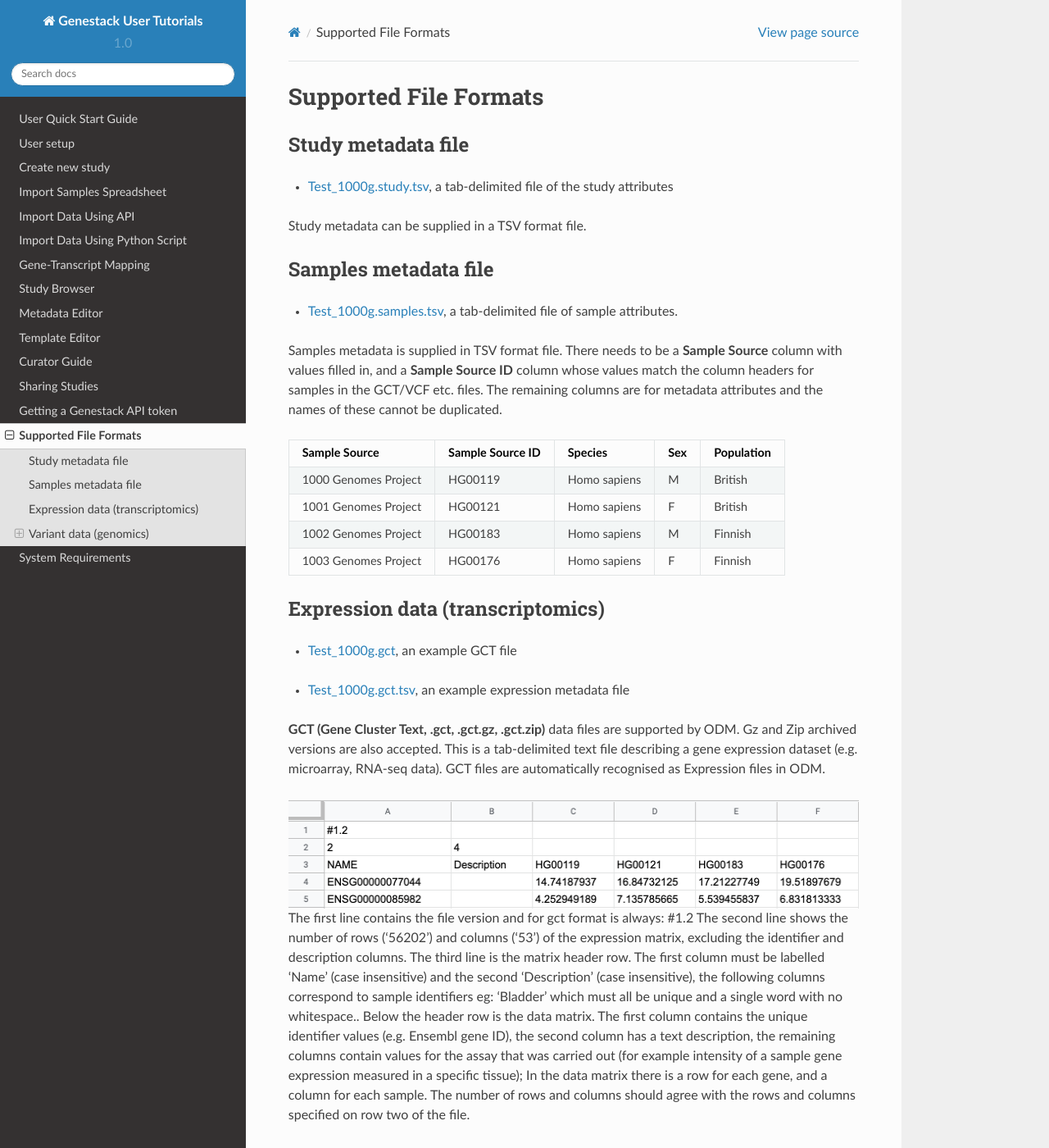
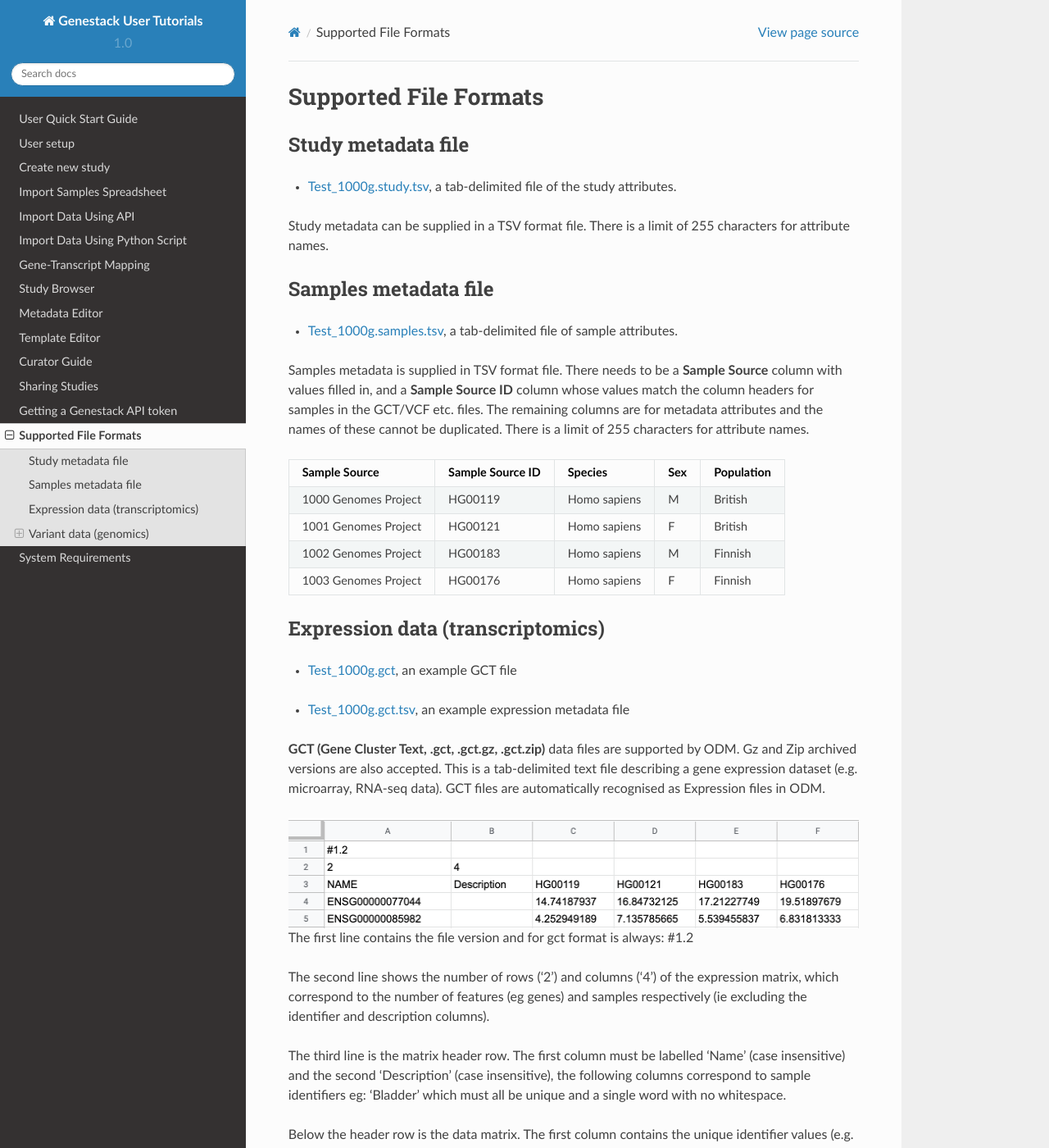
Before and after one commit to genestack/user-guide, a Sphinx documentation site: the page built from source/doc-odm-user-guide/supported-formats.rst, in a window 1280 px wide and 1400 px high. Shown: the whole window at 82% size. Built offline with Sphinx 7.4.7 and the Read the Docs theme 2.0.0, drawn with Linux system fonts in a browser that asks for light colours; some of the changed text lies outside the part shown.

Commit message:
updated supported formats

```diff
--- /dev/null
+++ b/source/doc-odm-user-guide/import-data-script-7.py
@@ -0,0 +1,6 @@
+--study_accession GSF994039 \
+--samples GSF994040 \
+--expression http://exampl.com/expression.gct[GSF994565]  \
+--expression_metadata http://exampl.com/expression_metadata.tsv  \
+--variant http://exampl.com/variations.vcf[GSF994700] \
+--variant_metadata http://exampl.com/variant_metadata.tsv
--- a/source/doc-odm-user-guide/import-data-using-python-script.rst
+++ b/source/doc-odm-user-guide/import-data-using-python-script.rst
@@ -89,6 +89,13 @@ Optionally include data files by appending any or all of the following to the ab
 
 .. literalinclude:: import-data-script-6.py
 
+Updating (signal) data files
+----------------------------
+
+To update a signal data file (e.g. GCT, VCF file) rather than adding another data file, append the accession of the data file to be updated in square brackets to the URL of the data file import. Existing study and sample accessions must be supplied. See the example below:
+
+.. literalinclude:: import-data-script-7.py
+
 Example files
 -------------
 
--- a/source/doc-odm-user-guide/supported-formats.rst
+++ b/source/doc-odm-user-guide/supported-formats.rst
@@ -4,11 +4,11 @@ Supported File Formats
 Study metadata file
 -------------------
 
-- `Test_1000g.study.tsv`_, a tab-delimited file of the study attributes
+- `Test_1000g.study.tsv`_, a tab-delimited file of the study attributes.
 
 .. _`Test_1000g.study.tsv`: https://s3.amazonaws.com/bio-test-data/odm/Test_1000g/Test_1000g.study.tsv
 
-Study metadata can be supplied in a TSV format file.
+Study metadata can be supplied in a TSV format file. There is a limit of 255 characters for attribute names.
 
 Samples metadata file
 ---------------------
@@ -17,7 +17,7 @@ Samples metadata file
 
 .. _`Test_1000g.samples.tsv`: https://s3.amazonaws.com/bio-test-data/odm/Test_1000g/Test_1000g.samples.tsv
 
-Samples metadata is supplied in TSV format file. There needs to be a **Sample Source** column with values filled in, and a **Sample Source ID** column whose values match the column headers for samples in the GCT/VCF etc. files. The remaining columns are for metadata attributes and the names of these cannot be duplicated.
+Samples metadata is supplied in TSV format file. There needs to be a **Sample Source** column with values filled in, and a **Sample Source ID** column whose values match the column headers for samples in the GCT/VCF etc. files. The remaining columns are for metadata attributes and the names of these cannot be duplicated. There is a limit of 255 characters for attribute names.
 
 +----------------------+------------------+--------------+-----+------------+
 | Sample Source        | Sample Source ID | Species      | Sex | Population |
@@ -49,8 +49,11 @@ Expression data (transcriptomics)
    :align: center
 
 The first line contains the file version and for gct format is always: #1.2
-The second line shows the number of rows (‘56202’) and columns (‘53’) of the expression matrix, excluding the identifier and description columns.
-The third line is the matrix header row. The first column must be labelled 'Name' (case insensitive) and the second 'Description' (case insensitive), the following columns correspond to sample identifiers eg: ‘Bladder’ which must all be unique and a single word with no whitespace..
+
+The second line shows the number of rows (‘2’) and columns (‘4’) of the expression matrix, which correspond to the number of features (eg genes) and samples respectively (ie excluding the identifier and description columns).
+
+The third line is the matrix header row. The first column must be labelled 'Name' (case insensitive) and the second 'Description' (case insensitive), the following columns correspond to sample identifiers eg: ‘Bladder’ which must all be unique and a single word with no whitespace.
+
 Below the header row is the data matrix. The first column contains the unique identifier values (e.g. Ensembl gene ID), the second column has a text description, the remaining columns contain values for the assay that was carried out (for example intensity of a sample gene expression measured in a specific tissue);
 In the data matrix there is a row for each gene, and a column for each sample. The number of rows and columns should agree with the rows and columns specified on row two of the file.
 
```
